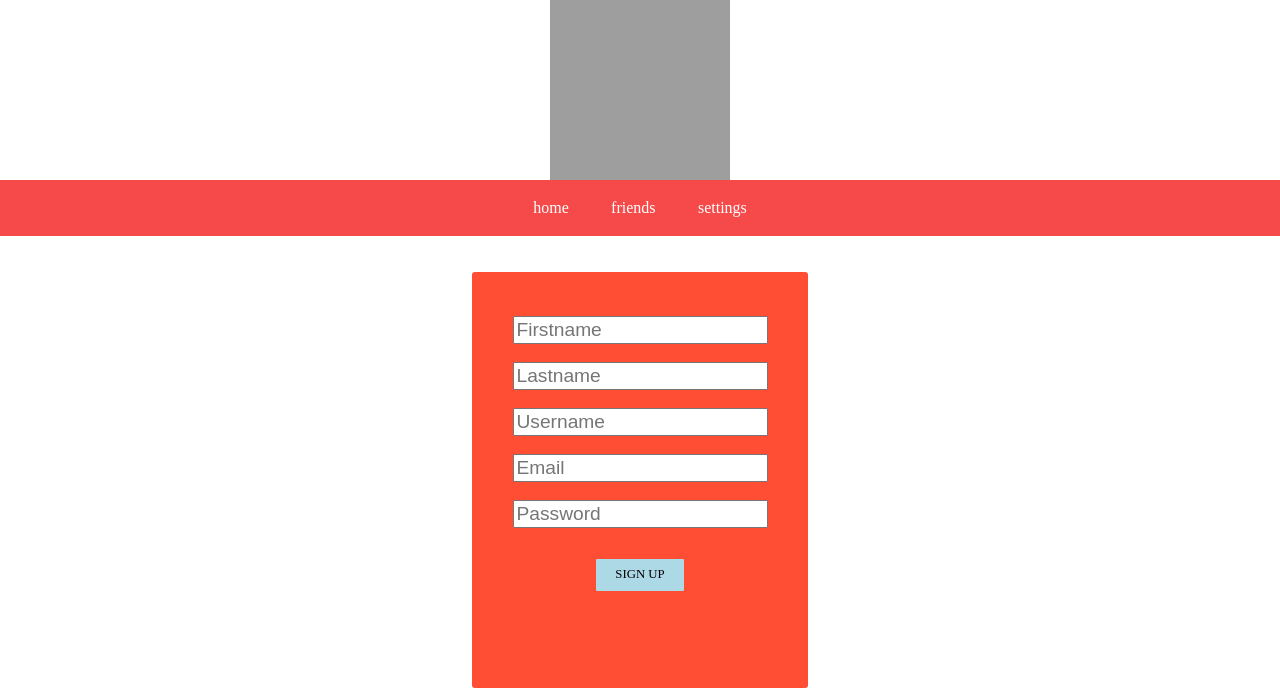
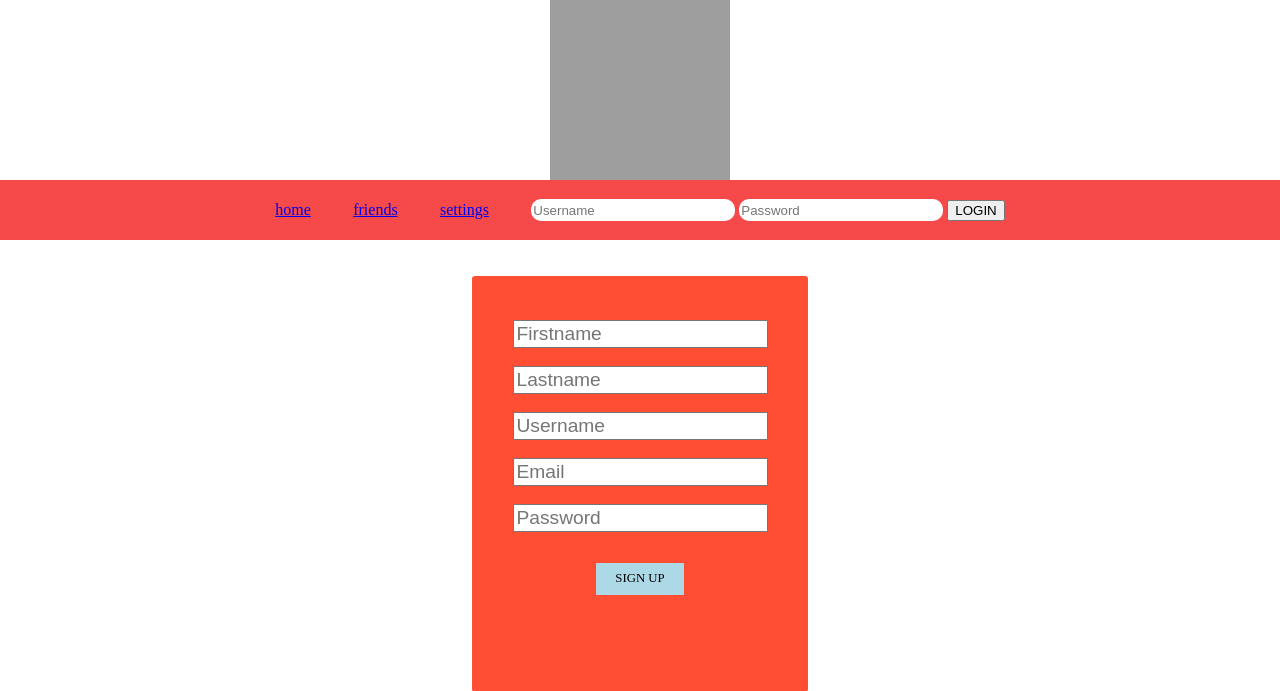
Before and after one commit to johnhello2u/turingFinal, a PHP site: page / in a window 1280 px wide. Shown: the top 691 px of the page. Run offline with PHP 8.4, Linux system fonts and the light colour scheme; grey boxes are pictures that could not be loaded.

Commit message:
added a login form in the navbar and gave it a bit of rounded edge style

```diff
--- a/other/navbar.php
+++ b/other/navbar.php
@@ -18,9 +18,17 @@
           <div class="icon"><div class="hamburger-menu"></div></div>
         </div>
         <ul id="nav-ul">
-          <li> <a href="#">home</a> </li>
-          <li> <a href="#">friends</a></li>
-          <li> <a href="#">settings</a></li>
+          <li class = "navlist"> <a href="#">home</a> </li>
+          <li class = "navlist"> <a href="#">friends</a></li>
+          <li class = "navlist"> <a href="#">settings</a></li>
+
+        <li>
+        <form>
+            <input class ='login_form' type="text" name="uid" placeholder="Username">
+            <input class ='login_form' type="password" name="pwd" placeholder="Password">
+            <button class ='login_form_button' type="submit">LOGIN</button>
+          </form>
+        </li>
         </ul>
       </nav>
     </div>
--- a/style/navbarstyle.css
+++ b/style/navbarstyle.css
@@ -13,10 +13,13 @@
 }
 
 
+.login_form {
+
+}
 
 
 /*properties for a links in navbar*/
-div nav ul li a{
+div nav ul li{
       text-decoration: none;
       color: inherit;
       display: inline-block;
@@ -32,10 +35,22 @@ div nav ul li{
 
 }
 
-
-div nav ul li:hover{
+/* when mouse hovers over  */
+div nav ul li a :hover{
       background-color:grey;
 }
+
+
+
+/* style for login form in navbar index page */
+.login_form {
+    border-radius: 10px;
+    border-style:none;
+    height: 20px;
+    width: 200px;
+}
+
+
 
 /* style for big nav bar*/
 div nav ul{
```
